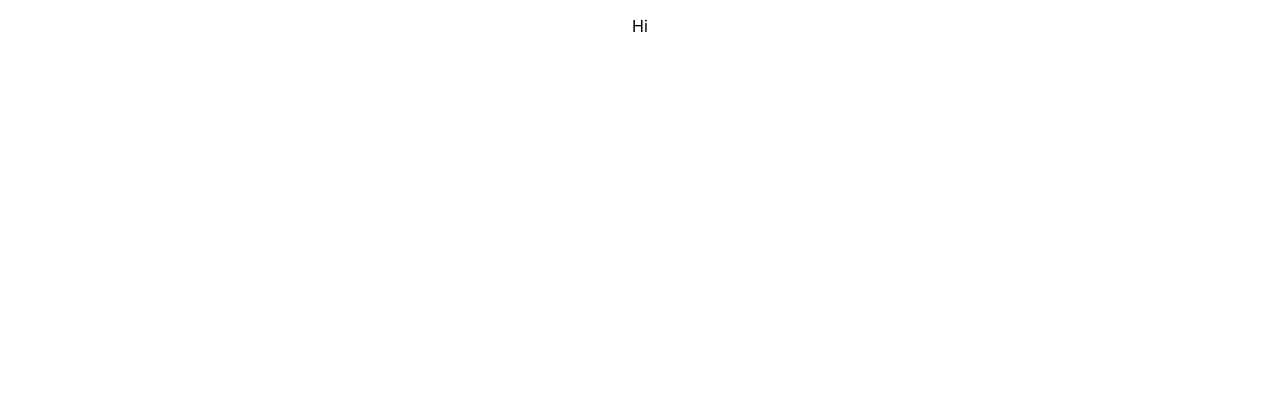
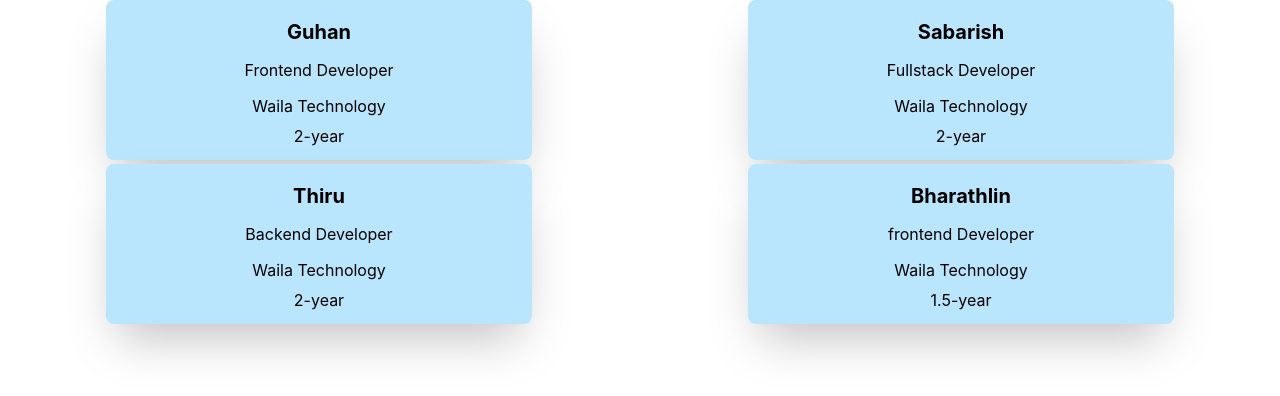
Before and after one commit to GuhanUK/DemoProject, a React (Create React App) app: page /dashboard in a window 1280 px wide. Shown: the top 396 px of the page. Built offline with nearby package versions, Linux system fonts and the light colour scheme.

Commit message:
cardview
the card view tailwind css is going

```diff
--- a/package.json
+++ b/package.json
@@ -40,5 +40,10 @@
       "last 1 firefox version",
       "last 1 safari version"
     ]
+  },
+  "devDependencies": {
+    "autoprefixer": "^10.4.20",
+    "postcss": "^8.4.48",
+    "tailwindcss": "^3.4.14"
   }
 }
--- /dev/null
+++ b/postcss.config.js
@@ -0,0 +1,6 @@
+module.exports = {
+  plugins: {
+    tailwindcss: {},
+    autoprefixer: {},
+  },
+}
--- a/src/App.js
+++ b/src/App.js
@@ -7,14 +7,16 @@
 function App() {
   return (
     <div className="App">
-      <Router>
+      {/* <Router>
         <Routes>
           <Route path="/" element={<Login />} />
           <Route path="/login" element={<Login />} />
           <Route path="/register" element={<SignUp />} />
           <Route path="/dashboard" element={<Dashboard />} />
         </Routes>
-      </Router>
+      </Router> */}
+
+      <Dashboard />
     </div>
   );
 }
--- a/src/Dashboard/index.js
+++ b/src/Dashboard/index.js
@@ -1,11 +1,61 @@
-import React from "react";
+import { Button } from "antd";
+import React, { useState } from "react";
 
 const Dashboard = () => {
-    return(
-        <>
-            <p>Hi</p>
-        </>
-    )
-}
+  const [message, setMessage] = useState("");
+  // const message = "Say Hello to Naveen"
+  // const handleClick = (e) => {
+  //     setMessage(e);
+  // }
+  const CardData = [
+    {
+      key: 1,
+      name: "Guhan",
+      role: "Frontend Developer",
+      company: "Waila Technology",
+      exp: "2-year"
+    },
+    {
+      key: 2,
+      name: "Sabarish",
+      role: "Fullstack Developer",
+      company: "Waila Technology",
+      exp: "2-year"
+    },
+    {
+      key: 3,
+      name: "Thiru",
+      role: "Backend Developer",
+      company: "Waila Technology",
+      exp: "2-year"
+    },
+    {
+      key: 4,
+      name: "Bharathlin",
+      role: "frontend Developer",
+      company: "Waila Technology",
+      exp: "1.5-year"
+    },
+  ]
+  return (
+    <>
+      <div className="flex justify-around w-full flex-wrap gap-1">
+        {CardData.map((item, index) => {
+          return(
+            <>
+              <div key={index} className="w-4/12 px-3 py-3 bg-sky-200 rounded-lg cursor-pointer shadow-2xl">
+                <h2 className="text-xl antialiased font-bold py-1.5">{item.name}</h2>
+                <p className="py-1.5">{item.role}</p>
+                <p className="py-1.5">{item.company}</p>
+                <span className="py-1.5">{item.exp}</span>
+              </div>
+
+            </>
+          )
+        })}
+      </div>
+    </>
+  );
+};
 
 export default Dashboard;
--- a/src/index.css
+++ b/src/index.css
@@ -1,3 +1,7 @@
+@tailwind base;
+@tailwind components;
+@tailwind utilities;
+
 body {
   margin: 0;
   font-family: -apple-system, BlinkMacSystemFont, 'Segoe UI', 'Roboto', 'Oxygen',
--- /dev/null
+++ b/tailwind.config.js
@@ -0,0 +1,10 @@
+/** @type {import('tailwindcss').Config} */
+module.exports = {
+  content: [
+    "./src/**/*.{js,jsx,ts,tsx}",
+  ],
+  theme: {
+    extend: {},
+  },
+  plugins: [],
+}
```
Also changed, not shown: 1 other file (tests, documents, lock files or other folders).
